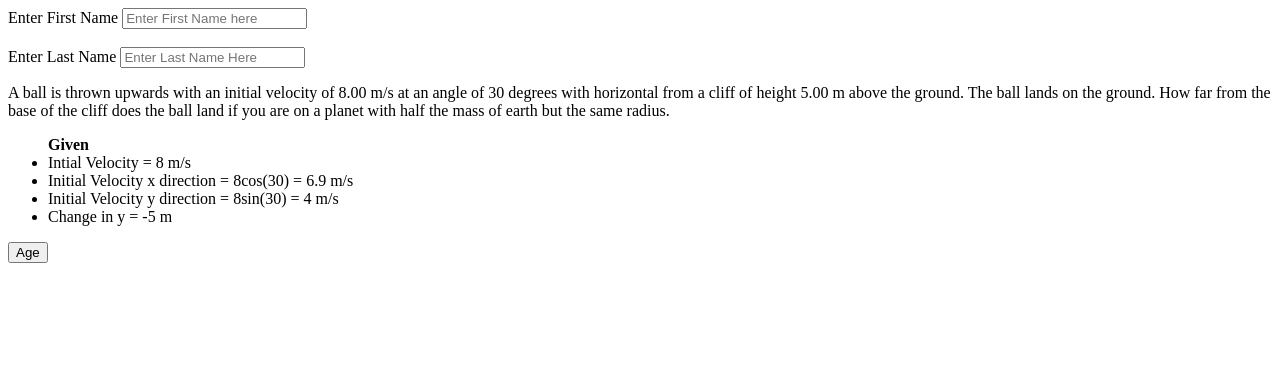
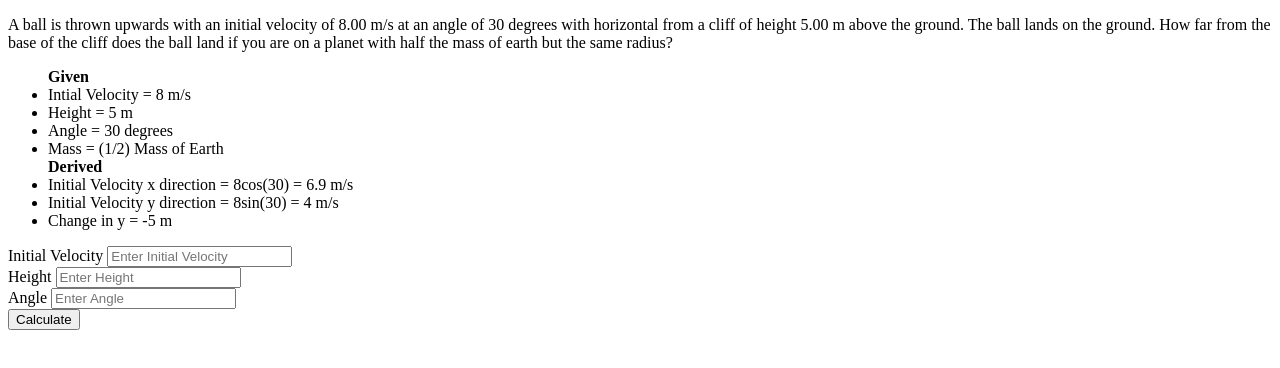
Before and after one commit to nourali999/JavaScript-HTML5-Physics-Project, a plain HTML site: page index.html in a window 1280 px wide. Drawn offline with Linux system fonts and the light colour scheme.

Commit message:
Added Given

```diff
--- a/home.js
+++ b/home.js
@@ -3,12 +3,18 @@ console.log('hello');
 
 
 function addAge(){
-    var inputVal = document.getElementById('fName');
+    var inputVal = document.getElementById('InV');
     console.log('My age is : ' + inputVal);
 }
 
 
 function calculateChangeInX(){
+   let t = solve(-2.45,4,5);
+   console.log(Math.round(6.9*t,2) + ' m');
+}
 
-
+function solve(a, b, c) {
+    var result = (-1 * b + Math.sqrt(Math.pow(b, 2) - (4 * a * c))) / (2 * a);
+    var result2 = (-1 * b - Math.sqrt(Math.pow(b, 2) - (4 * a * c))) / (2 * a);
+    return Math.max(result,result2);
 }
--- a/index.html
+++ b/index.html
@@ -8,36 +8,52 @@
 </head>
 <body>
 
-    <div>
-        <label >Enter First Name</label>
-        <input type="text" name="firstName"
-         placeholder="Enter First Name here"
-         id = "fName">
-
-        <br>
-        <br>
-        <Lable> Enter Last Name </Lable>
-        <input type="text" name="lastName" placeholder="Enter Last Name Here" id="lName">
-
-    </div>
 
     <p>
         A ball is thrown upwards with an initial velocity of 8.00 m/s
         at an angle of 30 degrees with horizontal from a cliff of height 5.00 m
         above the ground. The ball lands on the ground. How far from the
         base of the cliff does the ball land if you are on a planet with half the
-        mass of earth but the same radius.
+        mass of earth but the same radius?
     </p>
 
     <ul>
         <label > <b>Given</b></label>
         <li>Intial Velocity = 8 m/s</li>
+        <li>Height = 5 m</li>
+        <li>Angle = 30 degrees</li>
+        <li>Mass = (1/2) Mass of Earth</li>
+        <label> <b>Derived</b></label>
         <li>Initial Velocity x direction = 8cos(30) = 6.9 m/s </li>
         <li>Initial Velocity y direction = 8sin(30) = 4 m/s</li>
         <li>Change in y = -5 m </li>
     </ul>
 
-    <button onclick="addAge()"> Age </button>
+    <div>
+        <label >Initial Velocity</label>
+        <input type="text" name="firstName"
+         placeholder="Enter Initial Velocity"
+         id = "InV">
+    </div>
+    <div>
+        <Lable>Height</Lable>
+        <input type="text"
+        name="height"
+        placeholder="Enter Height"
+        id="h">
+
+    </div>
+
+    <div>
+        <Label>Angle</Label>
+        <input type="text"
+        name="angle"
+        placeholder="Enter Angle"
+        id="angl">
+
+    </div>
+
+    <button onclick="calculateChangeInX()"> Calculate </button>
 
 
 
```
